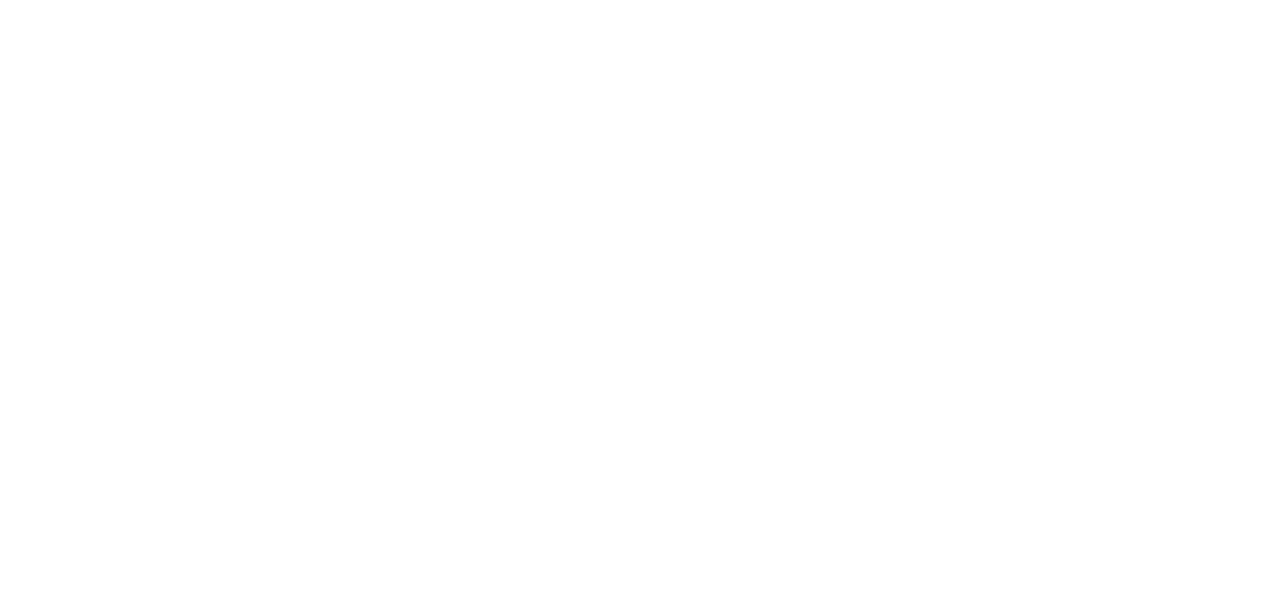
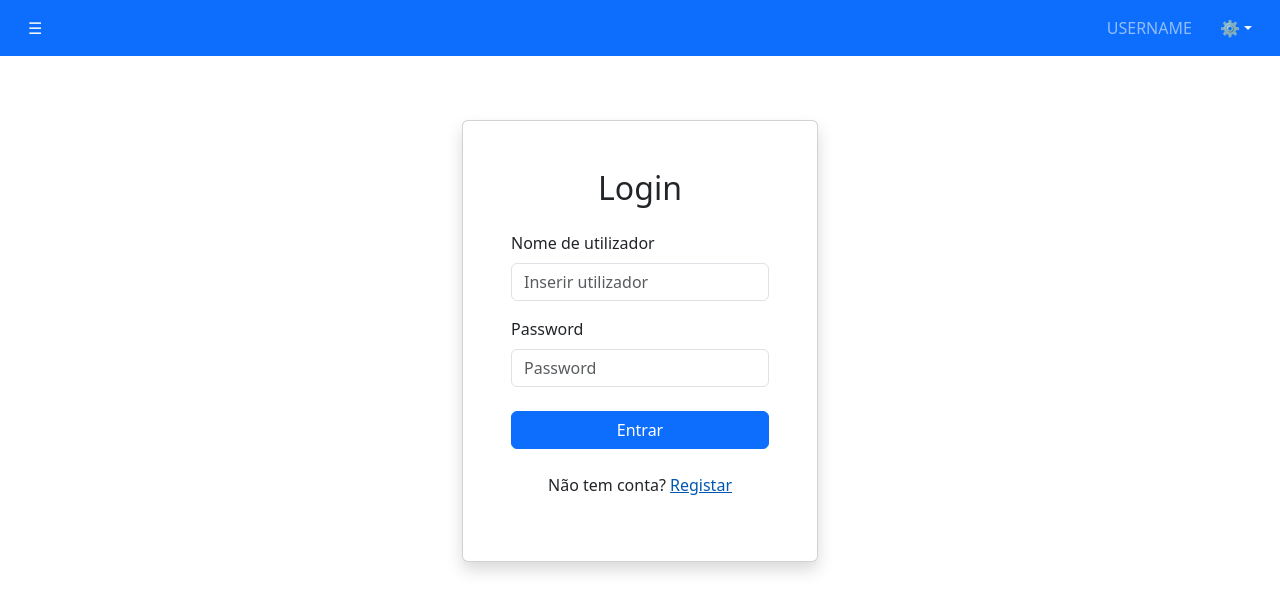
Before and after one commit to Danielsa248/projeto-pce-2025, a React (Vite) app in the folder frontend/: page /login in a window 1280 px wide. Before the commit this address had no page. Shown: the top 612 px of the page. Built offline with nearby package versions, Linux system fonts and the light colour scheme.

Commit message:
login & register frontend logic

```diff
--- a/frontend/src/App.jsx
+++ b/frontend/src/App.jsx
@@ -3,6 +3,8 @@
 import { lazy, Suspense } from 'react';
 import Layout from './components/layout/Layout.jsx';
 import Inicio from './pages/Inicio.jsx';
+import Login from './pages/Login.jsx';
+import Register from './pages/Register.jsx';
 import StyleManager from './StyleManager.jsx';
 
 // Lazy load the form component
@@ -31,6 +33,8 @@
                             </Suspense>
                         }
                     />
+                    <Route path="login" element={<Login />} />
+                    <Route path="register" element={<Register />} />
                 </Route>
             </Routes>
         </Router>
--- a/frontend/src/FormRender.jsx
+++ b/frontend/src/FormRender.jsx
@@ -3,6 +3,8 @@
 import jdtInsulina from './opt/jdt_insulina.json';
 import styleGlicose from './opt/style_glucose.json';
 import styleInsulina from './opt/style_insulina.json';
+import jdtIndividuo from './opt/jdt_individuo.json';
+import styleIndividuo from './opt/style_individuo.json';
 
 const saveComposition = async (values, type) => {
     try {
@@ -36,8 +38,12 @@
             title: "Medição de Insulina",
             jdt: jdtInsulina,
             formDesign: styleInsulina
+        },
+        individuo: {
+            title: "Registo de Utilizador",
+            jdt: jdtIndividuo,
+            formDesign: styleIndividuo
         }
-        /*Falta o do registo do utilizador*/
     };
 
     const { title, jdt, formDesign } = formConfig[type];
--- a/frontend/src/StyleManager.jsx
+++ b/frontend/src/StyleManager.jsx
@@ -1,4 +1,4 @@
-// StyleManager.jsx - with forced reload
+// StyleManager.jsx - with forced reload for all form pages
 import { useEffect, useRef } from 'react';
 import { useLocation } from 'react-router-dom';
 
@@ -10,12 +10,18 @@
     useEffect(() => {
         const currentPath = location.pathname;
 
-        // When leaving form pages, force a reload
-        if ((previousPath.current.includes('medicao-glicose') ||
-             previousPath.current.includes('medicao-insulina')) &&
-             !currentPath.includes('medicao-glicose') &&
-             !currentPath.includes('medicao-insulina')) {
+        // Check if previous path was a form page
+        const wasOnFormPage = previousPath.current.includes('medicao-glicose') ||
+                              previousPath.current.includes('medicao-insulina') ||
+                              previousPath.current.includes('register');
 
+        // Check if current path is not a form page
+        const isLeavingFormPage = !currentPath.includes('medicao-glicose') &&
+                                  !currentPath.includes('medicao-insulina') &&
+                                  !currentPath.includes('register');
+
+        // When leaving any form page, force a reload
+        if (wasOnFormPage && isLeavingFormPage) {
             console.log('🔄 Navigating away from form page, will reload');
             navigatingFromForm.current = true;
 
--- a/frontend/src/components/layout/Topbar.jsx
+++ b/frontend/src/components/layout/Topbar.jsx
@@ -1,5 +1,6 @@
 // Topbar.jsx
-import { Navbar, Button } from 'react-bootstrap';
+import { Navbar, Button, Dropdown } from 'react-bootstrap';
+import { Link } from 'react-router-dom';
 
 export default function Topbar({ toggleSidebar }) {
   return (
@@ -15,9 +16,17 @@
         <Navbar.Text className="me-3">
           USERNAME
         </Navbar.Text>
-        <Button variant="outline-light" className="border-0">
-          ⚙️
-        </Button>
+        <Dropdown align="end">
+          <Dropdown.Toggle variant="outline-light" className="border-0" id="settings-dropdown">
+            ⚙️
+          </Dropdown.Toggle>
+          <Dropdown.Menu>
+            <Dropdown.Item as={Link} to="/login">Login</Dropdown.Item>
+            <Dropdown.Item as={Link} to="/register">Register</Dropdown.Item>
+            <Dropdown.Divider />
+            <Dropdown.Item as={Link} to="/settings">Settings</Dropdown.Item>
+          </Dropdown.Menu>
+        </Dropdown>
       </Navbar.Collapse>
     </Navbar>
   );
--- /dev/null
+++ b/frontend/src/pages/Login.jsx
@@ -0,0 +1,90 @@
+import { useState } from 'react';
+import { Form, Button, Alert } from 'react-bootstrap';
+import { useNavigate, Link } from 'react-router-dom';
+
+export default function Login() {
+    const [username, setUsername] = useState('');
+    const [password, setPassword] = useState('');
+    const [error, setError] = useState('');
+    const navigate = useNavigate();
+
+    const handleSubmit = async (e) => {
+        e.preventDefault();
+        setError('');
+
+        try {
+            // Mudar Para o API DO BAKEND
+            const response = await fetch('http://localhost:3000/api/login', {
+                method: 'POST',
+                headers: {
+                    'Content-Type': 'application/json',
+                },
+                body: JSON.stringify({ username, password }),
+            });
+
+            if (!response.ok) {
+                throw new Error('Falha na autenticação');
+            }
+
+            const data = await response.json();
+
+            // Store user info/token in localStorage or context
+            localStorage.setItem('user', JSON.stringify(data.user));
+
+            // Redirect to home page
+            navigate('/');
+
+        } catch (err) {
+            setError('Utilizador ou senha incorretos. Tente novamente.');
+            console.error('Erro de login:', err);
+        }
+    };
+
+    return (
+        <div className="container py-5">
+            <div className="row justify-content-center">
+                <div className="col-md-6 col-lg-4">
+                    <div className="card shadow">
+                        <div className="card-body p-5">
+                            <h2 className="text-center mb-4">Login</h2>
+
+                            {error && <Alert variant="danger">{error}</Alert>}
+
+                            <Form onSubmit={handleSubmit}>
+                                <Form.Group className="mb-3">
+                                    <Form.Label>Nome de utilizador</Form.Label>
+                                    <Form.Control
+                                        type="text"
+                                        placeholder="Inserir utilizador"
+                                        value={username}
+                                        onChange={(e) => setUsername(e.target.value)}
+                                        required
+                                    />
+                                </Form.Group>
+
+                                <Form.Group className="mb-4">
+                                    <Form.Label>Password</Form.Label>
+                                    <Form.Control
+                                        type="password"
+                                        placeholder="Password"
+                                        value={password}
+                                        onChange={(e) => setPassword(e.target.value)}
+                                        required
+                                    />
+                                </Form.Group>
+
+                                <Button variant="primary" type="submit" className="w-100">
+                                    Entrar
+                                </Button>
+                            </Form>
+
+                            <div className="mt-4 text-center">
+                                <p>Não tem conta? <Link to="/register" style={{ color: "#0056b3" }}>Registar</Link></p>
+                            </div>
+                        </div>
+                    </div>
+                </div>
+            </div>
+        </div>
+    );
+}
--- /dev/null
+++ b/frontend/src/pages/Register.jsx
@@ -0,0 +1,15 @@
+import { lazy, Suspense } from 'react';
+
+// Use the same FormRender component with the individuo type
+const FormRender = lazy(() => import('../FormRender.jsx'));
+
+export default function Register() {
+    return (
+        <div className="container">
+            <h1 className="mb-4">Criar Conta</h1>
+            <Suspense fallback={<div>Loading...</div>}>
+                <FormRender key="individuo" type="individuo" />
+            </Suspense>
+        </div>
+    );
+}
```
